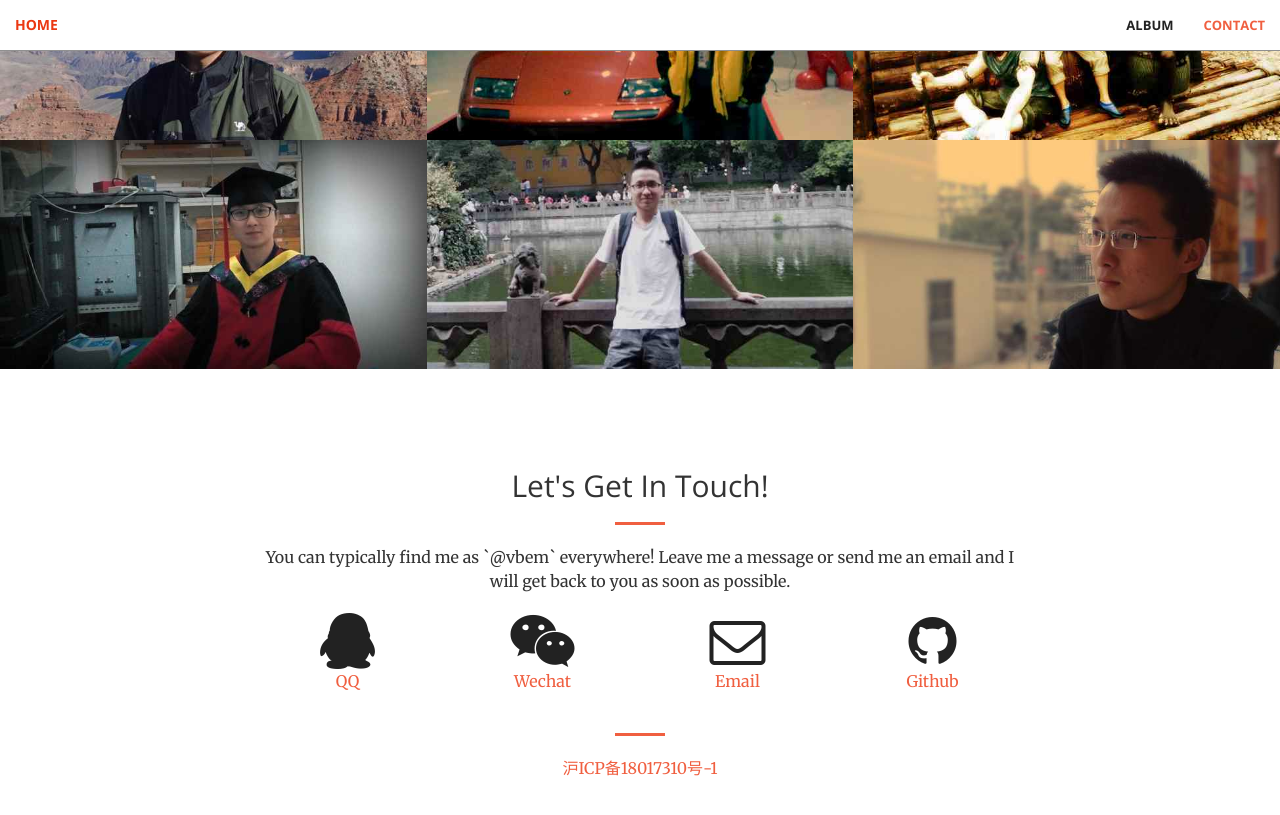
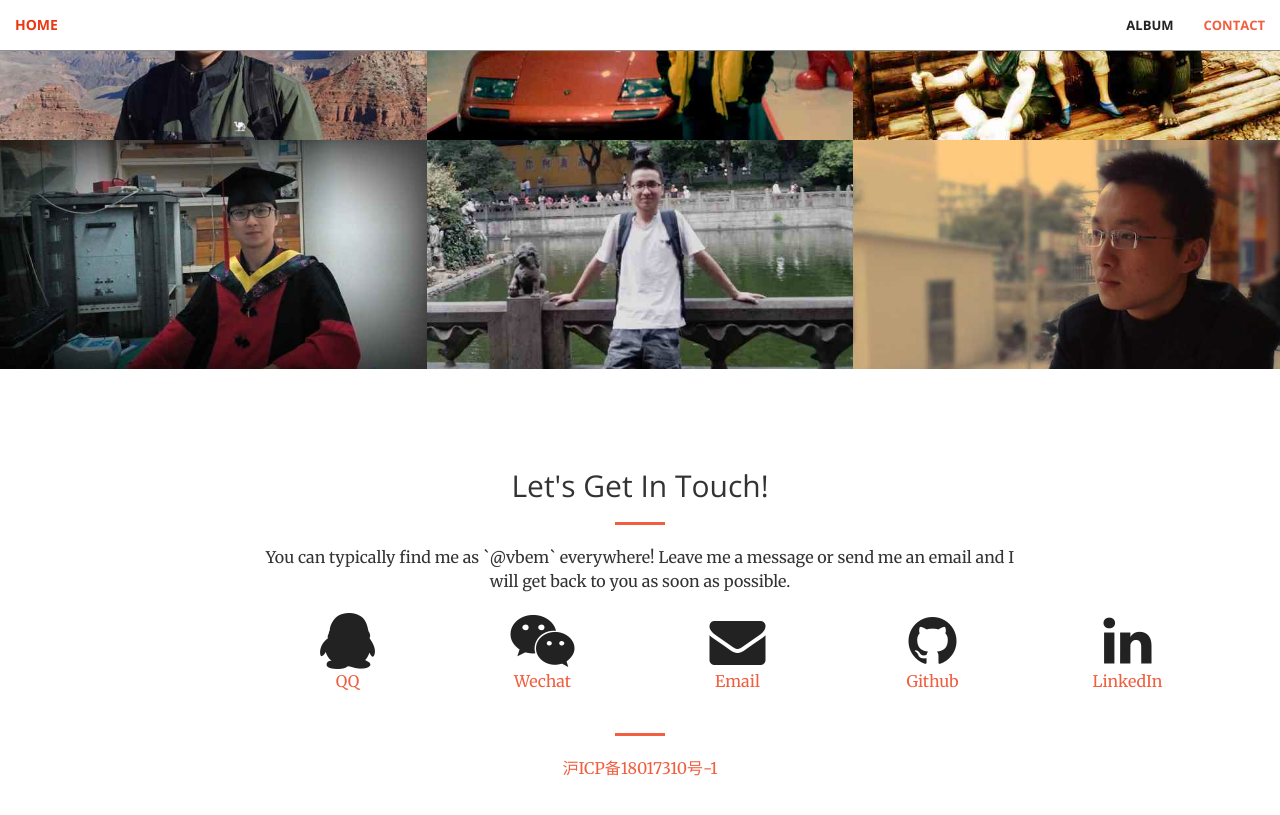
Before and after one commit to vbem/lilei.tech, a Jekyll site: the page built from index.html, in a window 1280 px wide and 900 px high, scrolled down 990 px. Shown: the top 815 px of the window. Built offline with Jekyll 4.4.1, drawn with Linux system fonts in a browser that asks for light colours.

Commit message:
Update contact.html

```diff
--- a/_includes/contact.html
+++ b/_includes/contact.html
@@ -20,7 +20,7 @@
         </div>
         <div class="col-lg-2 col-lg-offset-0 text-center">
             <a href="mailto:{{ site.email }}" target="_blank">
-            <i class="fa fa-envelope-o fa-3x wow bounceIn" data-wow-delay=".1s"></i>
+            <i class="fa fa-envelope fa-3x wow bounceIn" data-wow-delay=".1s"></i>
                 <p>Email</p>
             </a>
         </div>
@@ -30,6 +30,12 @@
                 <p>Github</p>
             </a>
         </div>
+        <div class="col-lg-2 col-lg-offset-0 text-center">
+            <a href="https://www.linkedin.com/in/lilei-tech/" target="_blank">
+            <i class="fa fa-linkedin fa-3x wow bounceIn" data-wow-delay=".1s" style="visibility: visible; animation-delay: 0.1s; animation-name: bounceIn;"></i>
+                <p>LinkedIn</p>
+            </a>
+        </div>
             <div class="col-lg-8 col-lg-offset-2 text-center">
                 <hr class="primary">
                 <p><a href="http://www.miitbeian.gov.cn/" target="_blank">沪ICP备18017310号-1</a></p>
```
